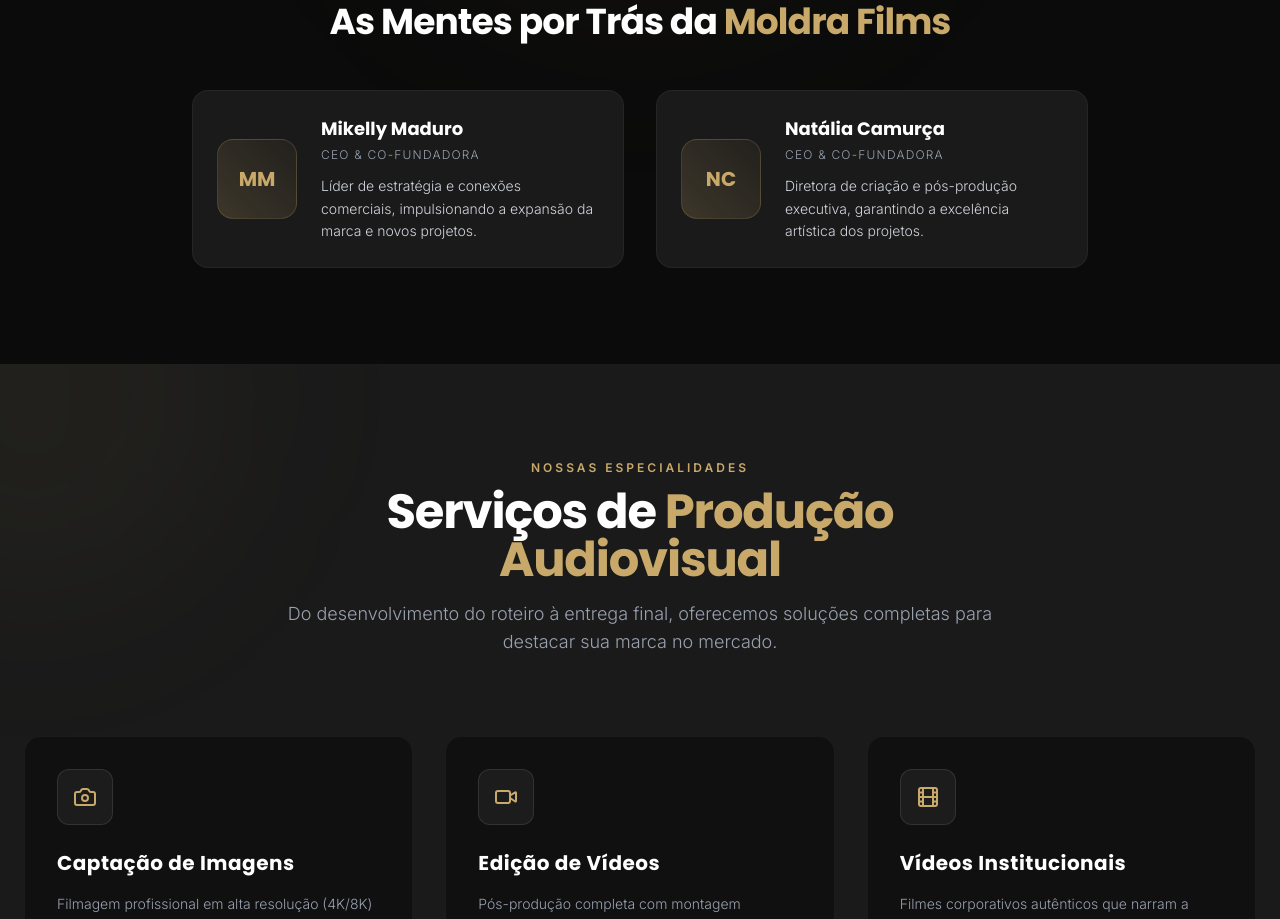
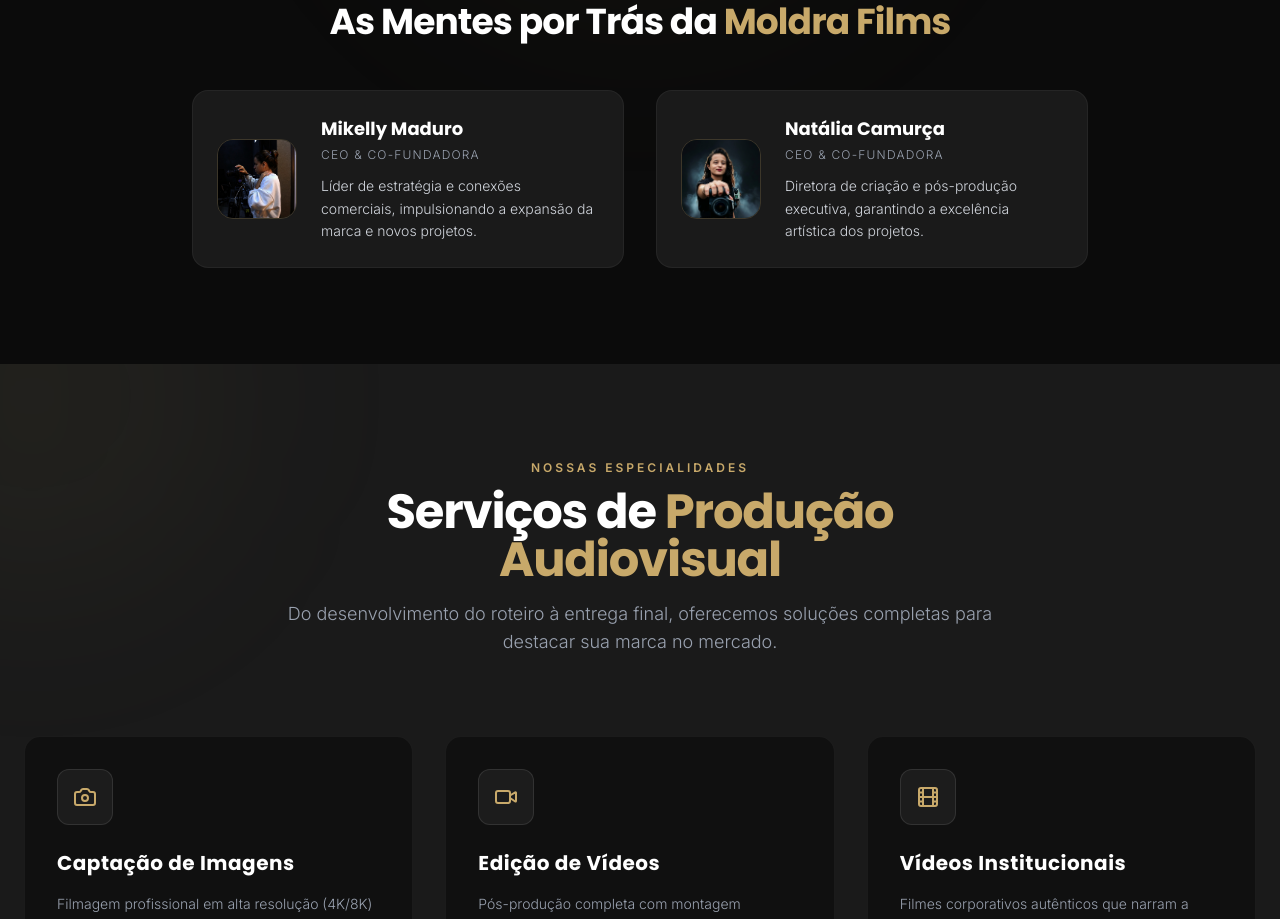
Before and after one commit to moldra-films/moldra-website, a Next.js app: page / in a window 1280 px wide. Shown: the part 1600-2519 px from the top of the page. Built offline with nearby package versions, Linux system fonts and the light colour scheme.

Commit message:
feat: add real photos of Mikelly and Natalia to the About section

```diff
--- a/src/components/About.tsx
+++ b/src/components/About.tsx
@@ -97,8 +97,14 @@
           <div className="grid grid-cols-1 md:grid-cols-2 gap-8 max-w-4xl mx-auto">
             {/* Mikelly Maduro */}
             <div className="flex flex-col sm:flex-row items-center gap-6 p-6 rounded-2xl bg-dark-card border border-white/5 hover:border-primary/20 transition-all duration-300 group">
-              <div className="w-20 h-20 rounded-2xl bg-gradient-to-tr from-primary/20 to-primary/5 border border-primary/20 flex items-center justify-center font-bold text-xl text-primary font-display shrink-0 relative overflow-hidden group-hover:scale-105 transition-transform duration-300">
-                MM
+              <div className="w-20 h-20 rounded-2xl border border-primary/20 shrink-0 relative overflow-hidden group-hover:scale-105 transition-transform duration-300">
+                <Image
+                  src="/mikelly-photo.jpg"
+                  alt="Mikelly Maduro"
+                  fill
+                  className="object-cover"
+                  sizes="80px"
+                />
               </div>
               <div className="text-center sm:text-left">
                 <h4 className="text-lg font-bold font-display text-white mb-1 group-hover:text-primary transition-colors duration-300">Mikelly Maduro</h4>
@@ -111,8 +117,14 @@
 
             {/* Natália Camurça */}
             <div className="flex flex-col sm:flex-row items-center gap-6 p-6 rounded-2xl bg-dark-card border border-white/5 hover:border-primary/20 transition-all duration-300 group">
-              <div className="w-20 h-20 rounded-2xl bg-gradient-to-tr from-primary/20 to-primary/5 border border-primary/20 flex items-center justify-center font-bold text-xl text-primary font-display shrink-0 relative overflow-hidden group-hover:scale-105 transition-transform duration-300">
-                NC
+              <div className="w-20 h-20 rounded-2xl border border-primary/20 shrink-0 relative overflow-hidden group-hover:scale-105 transition-transform duration-300">
+                <Image
+                  src="/natalia-photo.jpg"
+                  alt="Natália Camurça"
+                  fill
+                  className="object-cover"
+                  sizes="80px"
+                />
               </div>
               <div className="text-center sm:text-left">
                 <h4 className="text-lg font-bold font-display text-white mb-1 group-hover:text-primary transition-colors duration-300">Natália Camurça</h4>
```
Also changed, not shown: public/mikelly-photo.jpg (added), public/natalia-photo.jpg (added).
